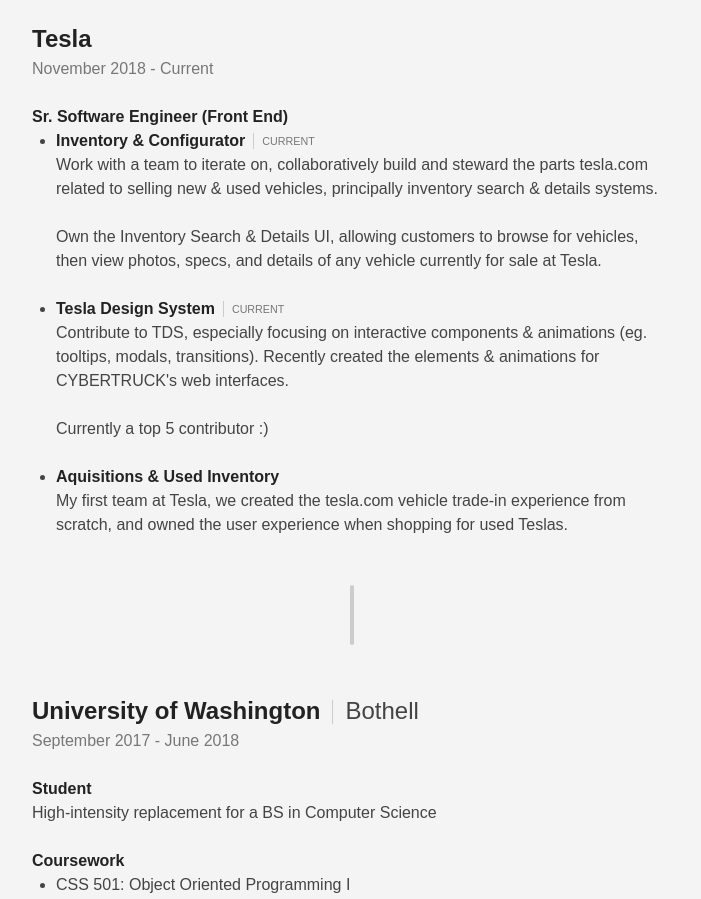
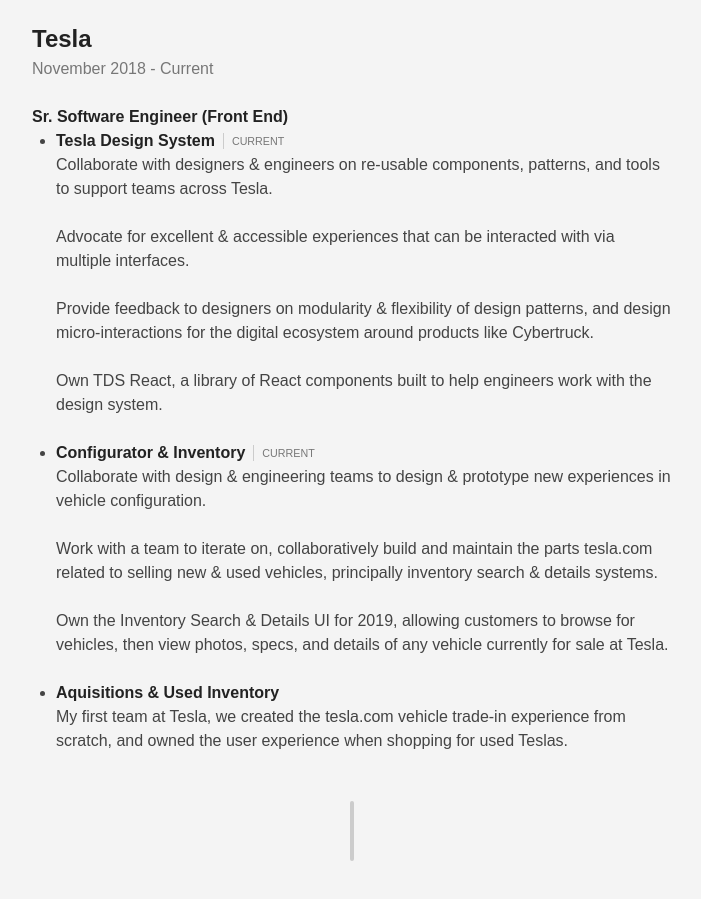
Before and after one commit to GrossDesignCo/mattgross.io, a React app: page / in a window 1280 px wide. Shown: the part 480-1379 px from the top of the page, without its empty margins (288-989 px from the left). Built offline with nearby package versions, Linux system fonts and the light colour scheme; the HTML template or start-up script is replaced by a standard one.

Commit message:
update cv for summer 2020

```diff
--- a/src/components/Website/content/CV.tsx
+++ b/src/components/Website/content/CV.tsx
@@ -14,39 +14,54 @@
 
       <ul>
         <li>
-          <h4>
-            Inventory & Configurator
+          <h3>
+            Tesla Design System
             <span className="separator" />
             <span className="text-sub text-light">Current</span>
-          </h4>
+          </h3>
           <p>
-            Work with a team to iterate on, collaboratively build and steward
+            Collaborate with designers & engineers on re-usable components,
+            patterns, and tools to support teams across Tesla.
+          </p>
+          <p>
+            Advocate for excellent & accessible experiences that can be
+            interacted with via multiple interfaces.
+          </p>
+          <p>
+            Provide feedback to designers on modularity & flexibility of design
+            patterns, and design micro-interactions for the digital ecosystem
+            around products like Cybertruck.
+          </p>
+          <p>
+            Own TDS React, a library of React components built to help engineers
+            work with the design system.
+          </p>
+        </li>
+
+        <li>
+          <h3>
+            Configurator & Inventory
+            <span className="separator" />
+            <span className="text-sub text-light">Current</span>
+          </h3>
+          <p>
+            Collaborate with design & engineering teams to design & prototype
+            new experiences in vehicle configuration.
+          </p>
+          <p>
+            Work with a team to iterate on, collaboratively build and maintain
             the parts tesla.com related to selling new & used vehicles,
             principally inventory search & details systems.
           </p>
           <p>
-            Own the Inventory Search & Details UI, allowing customers to browse
-            for vehicles, then view photos, specs, and details of any vehicle
-            currently for sale at Tesla.
+            Own the Inventory Search & Details UI for 2019, allowing customers
+            to browse for vehicles, then view photos, specs, and details of any
+            vehicle currently for sale at Tesla.
           </p>
         </li>
 
         <li>
-          <h4>
-            Tesla Design System
-            <span className="separator" />
-            <span className="text-sub text-light">Current</span>
-          </h4>
-          <p>
-            Contribute to TDS, especially focusing on interactive components &
-            animations (eg. tooltips, modals, transitions). Recently created the
-            elements & animations for CYBERTRUCK's web interfaces.
-          </p>
-          <p>Currently a top 5 contributor :)</p>
-        </li>
-
-        <li>
-          <h4>Aquisitions & Used Inventory</h4>
+          <h3>Aquisitions & Used Inventory</h3>
           <p>
             My first team at Tesla, we created the tesla.com vehicle trade-in
             experience from scratch, and owned the user experience when shopping
```
